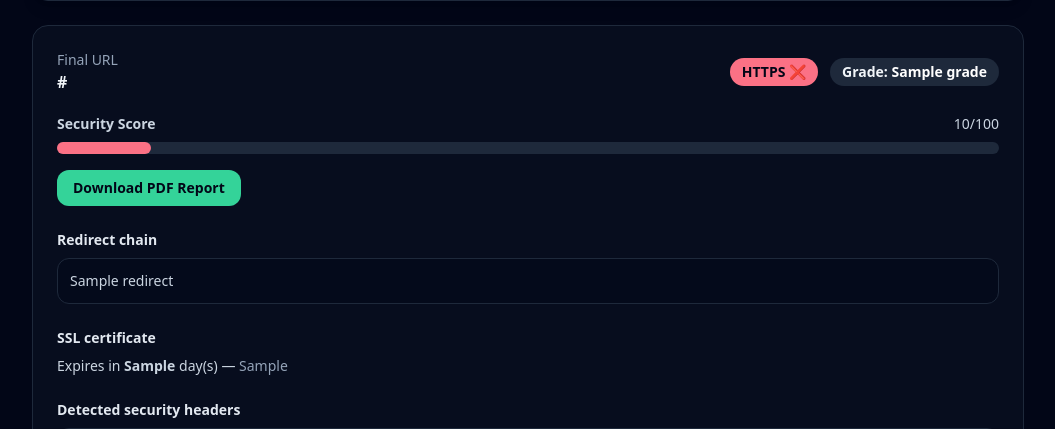
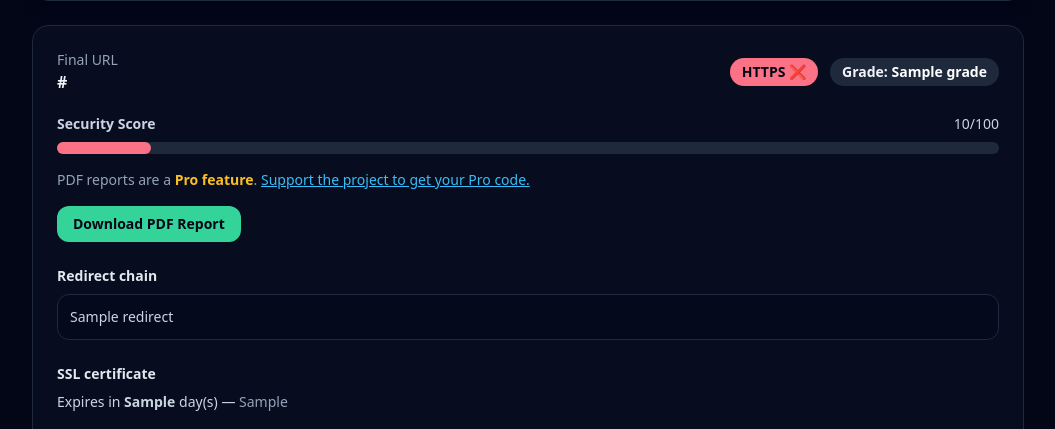
Before and after one commit to abdullahdevv/cybercheck, a Flask app: template templates/index.html in a window 1280 px wide. Shown: the part 320-749 px from the top of the page, without its empty margins (112-1167 px from the left). Run offline with Flask 3, Linux system fonts and the light colour scheme; the template is opened without the code that fills it: most values are stand-ins (such as "Sample title", 1, 10 or a date in 2020); some libraries are stand-ins or nearby versions.

Commit message:
Add PRO_CODE protection

```diff
--- a/templates/index.html
+++ b/templates/index.html
@@ -88,6 +88,12 @@
                 style="width: {{ result.score }}%;"></div>
             </div>
           </div>
+          <div class="mt-4 text-sm text-slate-400">
+  PDF reports are a <span class="text-amber-400 font-semibold">Pro feature</span>.
+  <a href="{{ donate_url }}" target="_blank" class="text-sky-400 underline">
+    Support the project to get your Pro code.
+  </a>
+</div>
           <a href="/report.pdf"
    class="mt-4 inline-flex items-center justify-center rounded-xl bg-emerald-400 px-4 py-2 text-sm font-semibold text-slate-950 hover:bg-emerald-300">
   Download PDF Report
```
